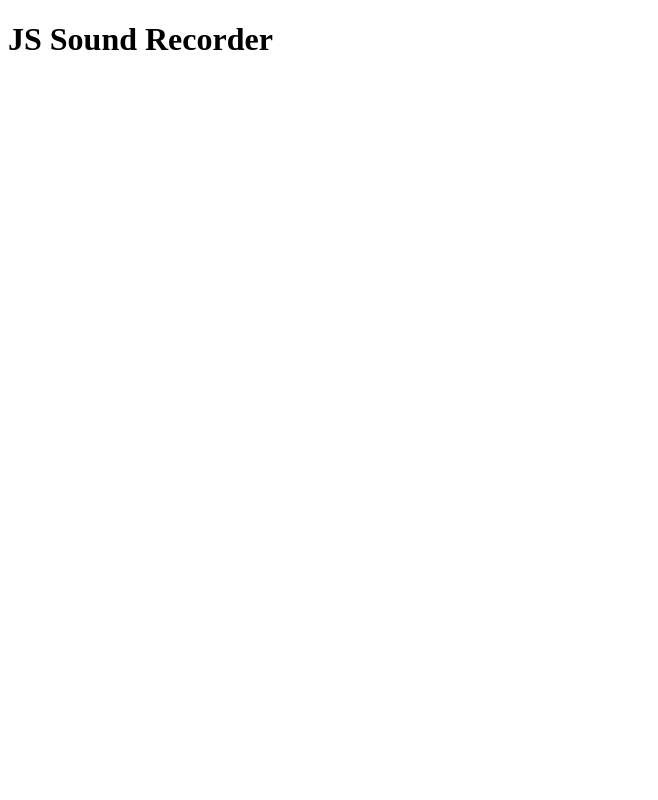
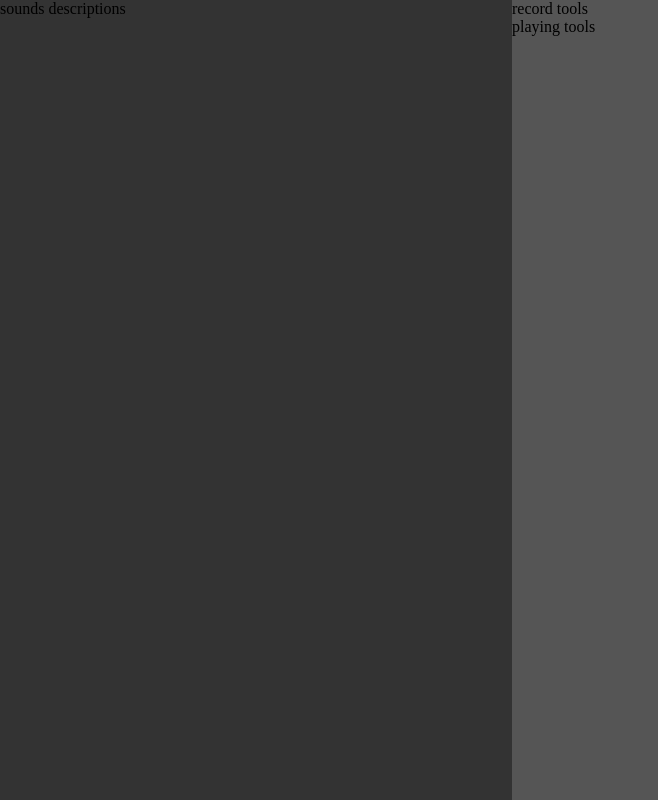
Before and after one commit to jstajuda/js-wsei, a plain HTML site: page index.html in a window 1280 px wide. Shown: the whole page, without its empty margins (0-658 px from the left). Drawn offline with Linux system fonts and the light colour scheme.

Commit message:
basic setup

```diff
--- a/css/style.css
+++ b/css/style.css
@@ -0,0 +1,47 @@
+/* Simple CSS Reset */
+
+html {
+    box-sizing: border-box;
+    font-size: 16px;
+}
+
+*, *:before, *:after {
+    box-sizing: inherit;
+}
+
+body, h1, h2, h3, h4, h5, h6, p, ol, ul {
+    margin: 0;
+    padding: 0;
+    font-weight: normal;
+}
+
+ol, ul {
+    list-style: none;
+}
+
+img {
+    max-width: 100%;
+    height: auto;
+}
+
+/* Basic styling */
+
+#mainWrapper {
+    display: flex;
+    flex-flow: row;
+    align-items: center;
+    width: 100vw;
+    height: 100vh;
+}
+
+#legend {
+    width: 40%;
+    height: 100%;
+    background: #333;
+}
+
+#toolPanel {
+    width: 60%;
+    height: 100%;
+    background: #555;
+}
--- a/index.html
+++ b/index.html
@@ -8,7 +8,22 @@
     <title>JS Sound Recorder</title>
 </head>
 <body>
-    <h1>JS Sound Recorder</h1>
+    <div id="mainWrapper">
+
+        <section id="legend">
+            sounds descriptions
+        </section>
+
+        <section id="toolPanel">
+            <div id="recordPanel">
+                record tools
+            </div>
+            <div id="playPanel">
+                playing tools
+            </div>
+        </section>
+
+    </div>
     <script src="js/index.js"></script>
 </body>
 </html>
```
Also changed, not shown: 9 other files.
